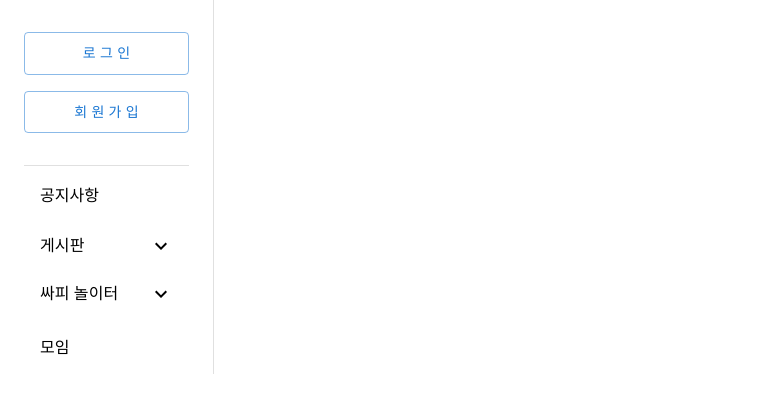
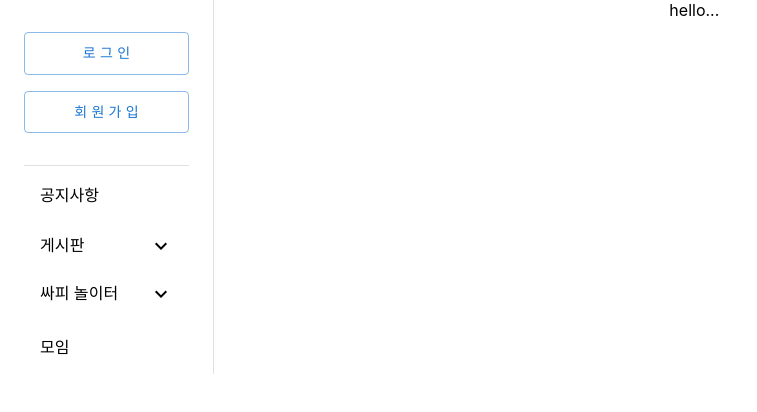
Before and after one commit to Eonyong/ssayeon, a React (Create React App) app in the folder frontend/: page /balance/list in a window 1280 px wide. Shown: the top 412 px of the page, without its empty margins (0-757 px from the left). Built offline with nearby package versions, Linux system fonts and the light colour scheme; no server answers.

Commit message:
:sparkles: feat: branch 추가

```diff
--- a/frontend/package.json
+++ b/frontend/package.json
@@ -2,6 +2,7 @@
   "name": "frontend",
   "version": "0.1.0",
   "private": true,
+  "proxy": "http://k6a204.p.ssafy.io:8081",
   "dependencies": {
     "@emotion/react": "^11.9.0",
     "@emotion/styled": "^11.8.1",
--- a/frontend/src/App.js
+++ b/frontend/src/App.js
@@ -13,6 +13,7 @@ import Main from './components/common/Main';
 import { useCallback, useEffect } from 'react';
 import { useDispatch, useSelector } from 'react-redux';
 import { logout } from './user/auth';
+import BalanceList from "./components/main/balance/BalanceList";
 
 function App() {
 
@@ -47,6 +48,7 @@ function App() {
               <Route path='/profile' element={ <Profile /> } />
               <Route path='/boards/notice/new' element={ <NewNotice /> } />
               <Route path='/boards/notice' element={ <NoticeList />}/>
+              <Route path='/balance/list' element={ <BalanceList />}/>
               {/* id값으로 rerouting */}
               <Route path='/boards/notice/detail' element={<NoticeDetail />} />
             </Routes>
--- a/frontend/src/components/common/Sidebar.js
+++ b/frontend/src/components/common/Sidebar.js
@@ -63,7 +63,9 @@ function SideBar() {
       <Collapse in={ openPlayGround } timeout="auto" unmountOnExit>
         <List component="div" disablePadding>
           <ListItemButton sx={{ pl: 4, py: 2 }}>
-            <ListItemText primary="⚖️ 밸런스 게임" />
+              <Link to='/balance/list'>
+              <ListItemText primary="⚖️ 밸런스 게임" />
+              </Link>
           </ListItemButton>
           <ListItemButton sx={{ pl: 4, py: 2 }}>
             <ListItemText primary="👍 선호도 조사" />
--- /dev/null
+++ b/frontend/src/components/main/balance/BalanceList.js
@@ -0,0 +1,31 @@
+import { Link, useNavigate } from "react-router-dom";
+import { Box, Button, Checkbox, Container, FormControlLabel, Grid, TextField, Typography } from "@mui/material";
+import { useEffect, useState } from "react";
+import axios from "axios";
+
+const BalanceList = (props) => {
+
+    const [list,setList] = useState()
+
+    const createArticle = () => {
+        axios.get(
+            `${process.env.REACT_APP_API_ROOT}/balance/list`
+        )
+            .then((res) => console.log(res))
+            .catch((err) => console.log(err));
+    };
+
+    useEffect(()=>{
+        createArticle()
+    },[])
+
+    return (
+        <Container>
+            <div>
+                hello...
+            </div>
+        </Container>
+    );
+};
+
+export default BalanceList;
```
Also changed, not shown: 1 other file (tests, documents, lock files or other folders).
